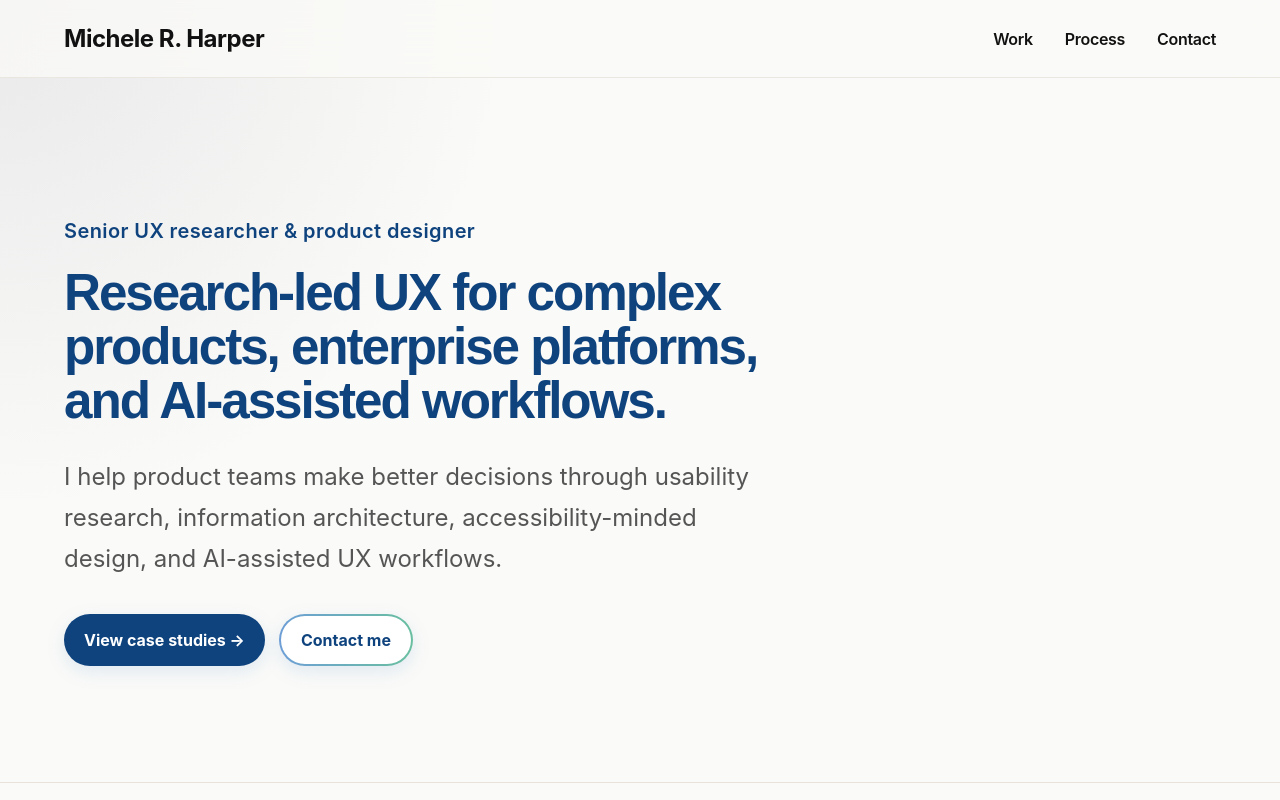
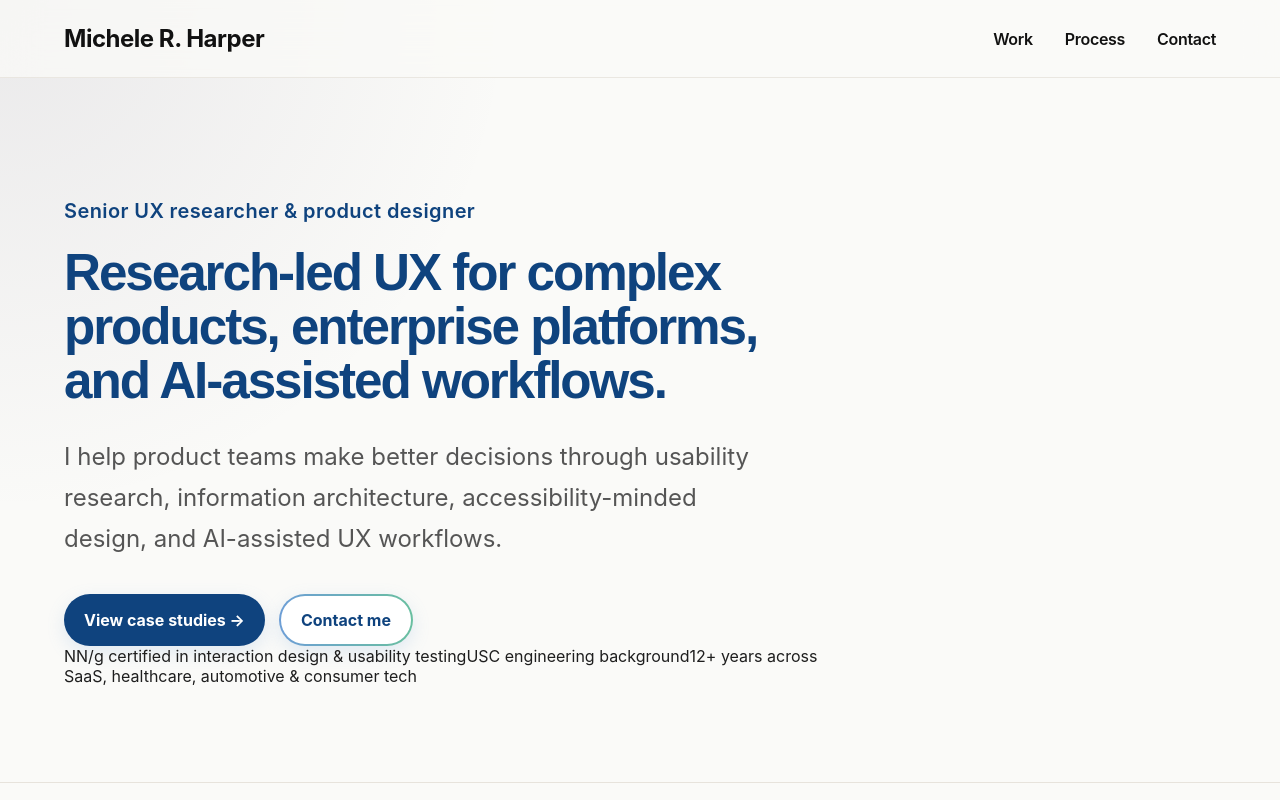
Before and after one commit to micheleroohani/michele-harper-portfolio, a React (Vite) app: page / in a window 1280 px wide. Shown: the top 800 px of the page. Built offline with nearby package versions, Linux system fonts and the light colour scheme.

Commit message:
Add credibility bar to main component
Added a credibility bar with certifications and experience.

```diff
--- a/src/main.jsx
+++ b/src/main.jsx
@@ -99,6 +99,11 @@ const copyEmail = async () => {
             <a className="button primary" href="#case-studies">View case studies →</a>
             <a className="button secondary" href="#contact">Contact me</a>
           </div>
+          <div className="credibilityBar">
+  <span>NN/g certified in interaction design & usability testing</span>
+  <span>USC engineering background</span>
+  <span>12+ years across SaaS, healthcare, automotive & consumer tech</span>
+</div>
         </div>
       </header>
 
```
